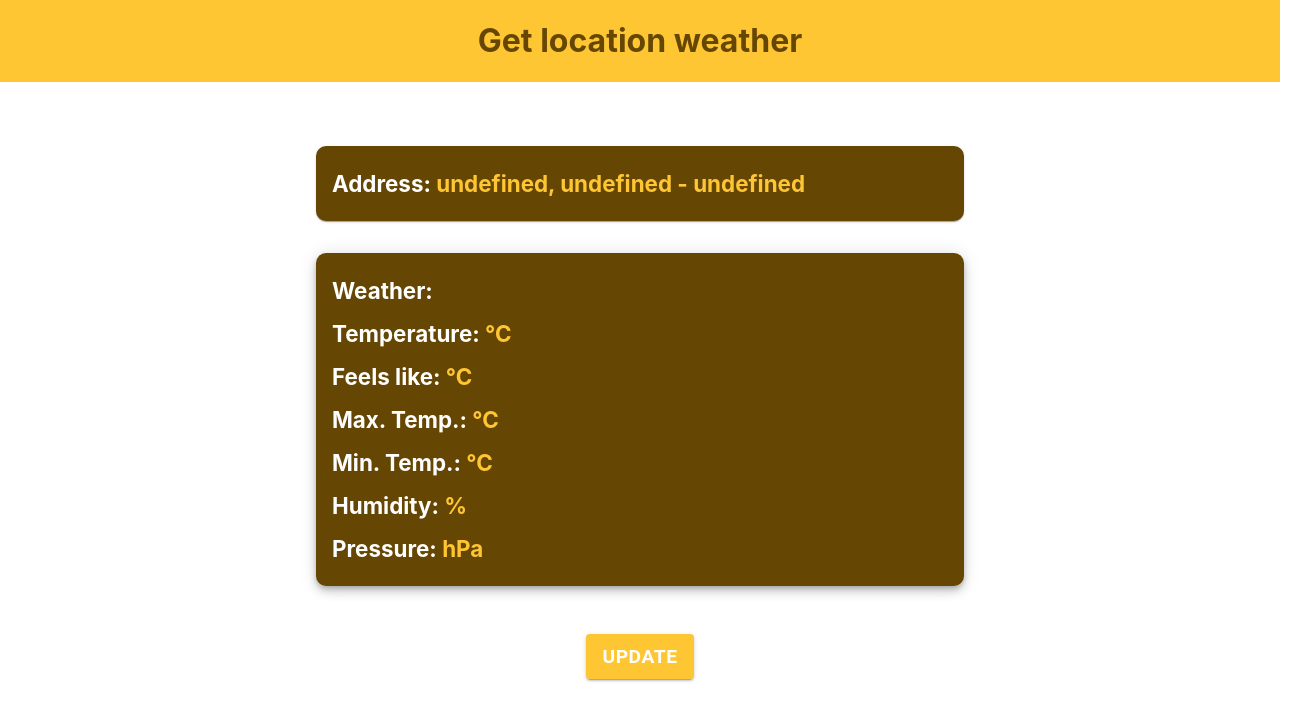
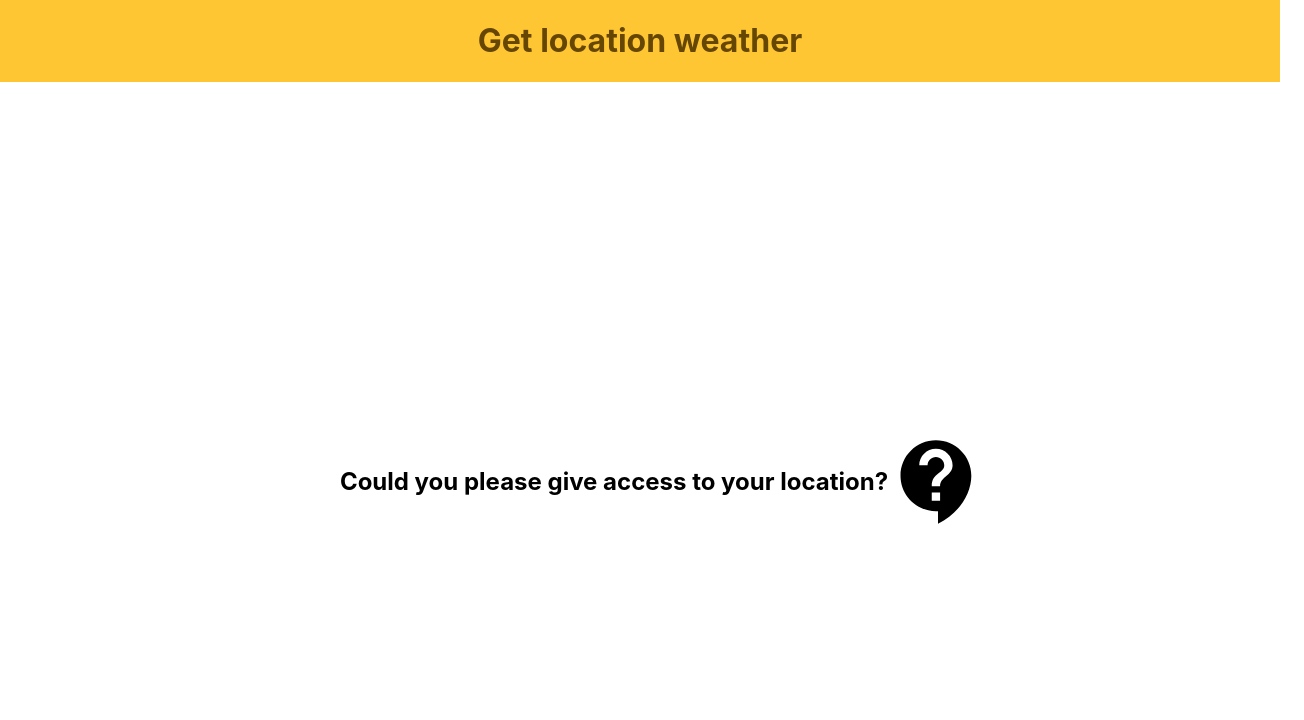
Before and after one commit to gabrielmaxgb/get-location-weather, a React (Create React App) app: page / in a window 1280 px wide. Shown: the top 720 px of the page, 1304 px wide, since content can reach past the window. Built offline with nearby package versions, Linux system fonts and the light colour scheme; no server answers.

Commit message:
location access

```diff
--- a/package.json
+++ b/package.json
@@ -5,6 +5,7 @@
   "dependencies": {
     "@emotion/react": "^11.10.4",
     "@emotion/styled": "^11.10.4",
+    "@mui/icons-material": "^5.10.3",
     "@mui/material": "^5.10.4",
     "@testing-library/jest-dom": "^5.16.5",
     "@testing-library/react": "^13.4.0",
--- /dev/null
+++ b/src/components/retrievingLocation/RetrievingLocation.js
@@ -0,0 +1,14 @@
+import React from 'react'
+import ContactSupportSharpIcon from '@mui/icons-material/ContactSupportSharp';
+import { RetrievingLocationContainer } from './RetrievingLocationStyles';
+
+function RetrievingLocation() {
+  return (
+    <RetrievingLocationContainer>
+      <h2>Could you please give access to your location?</h2>
+      <ContactSupportSharpIcon sx={{fontSize: 100}} />
+    </RetrievingLocationContainer>
+  )
+}
+
+export default RetrievingLocation
--- /dev/null
+++ b/src/components/retrievingLocation/RetrievingLocationStyles.js
@@ -0,0 +1,10 @@
+import styled from "@emotion/styled";
+
+export const RetrievingLocationContainer = styled.div`
+  display: flex;
+  align-items: center;
+  justify-content: center;
+
+  min-height: 100vh;
+  min-width: 100vw;
+`;
--- a/src/pages/localWeatherInfo/Weather.js
+++ b/src/pages/localWeatherInfo/Weather.js
@@ -1,11 +1,14 @@
 import { Grid } from '@mui/material'
 import React, { useEffect } from 'react'
 import DefaultLoading from '../../components/defaultLoading/DefaultLoading';
+import RetrievingLocation from '../../components/retrievingLocation/RetrievingLocation';
 import { getUsersClientAddress, getWeatherByLocation } from '../../services/weatherApi';
 import { UpdateDataButton, WeatherPaper } from './WeatherStyles';
 
 function Weather() {
   const [userLocation, setUserLocation] = React.useState();
+  console.log("userLocation")
+  console.log(userLocation)
   const [localWeather, setLocalWeather] = React.useState({});
   const [getWeatherLoading, setGetWeatherLoading] = React.useState(false);
   const [userAddress, setUserAddress] = React.useState({});
@@ -29,6 +32,12 @@ function Weather() {
     getUsersClientAddress(userLocation, setGetAddressLoading, setUserAddress);
     getWeatherByLocation(userLocation, setGetWeatherLoading, setLocalWeather);
   };
+
+  if (!userLocation) {
+    return (
+      <RetrievingLocation />
+    );
+  }
 
   return (
     <Grid as="section" container justifyContent="center" pt={6}>
```
Also changed, not shown: 1 other file (tests, documents, lock files or other folders).
